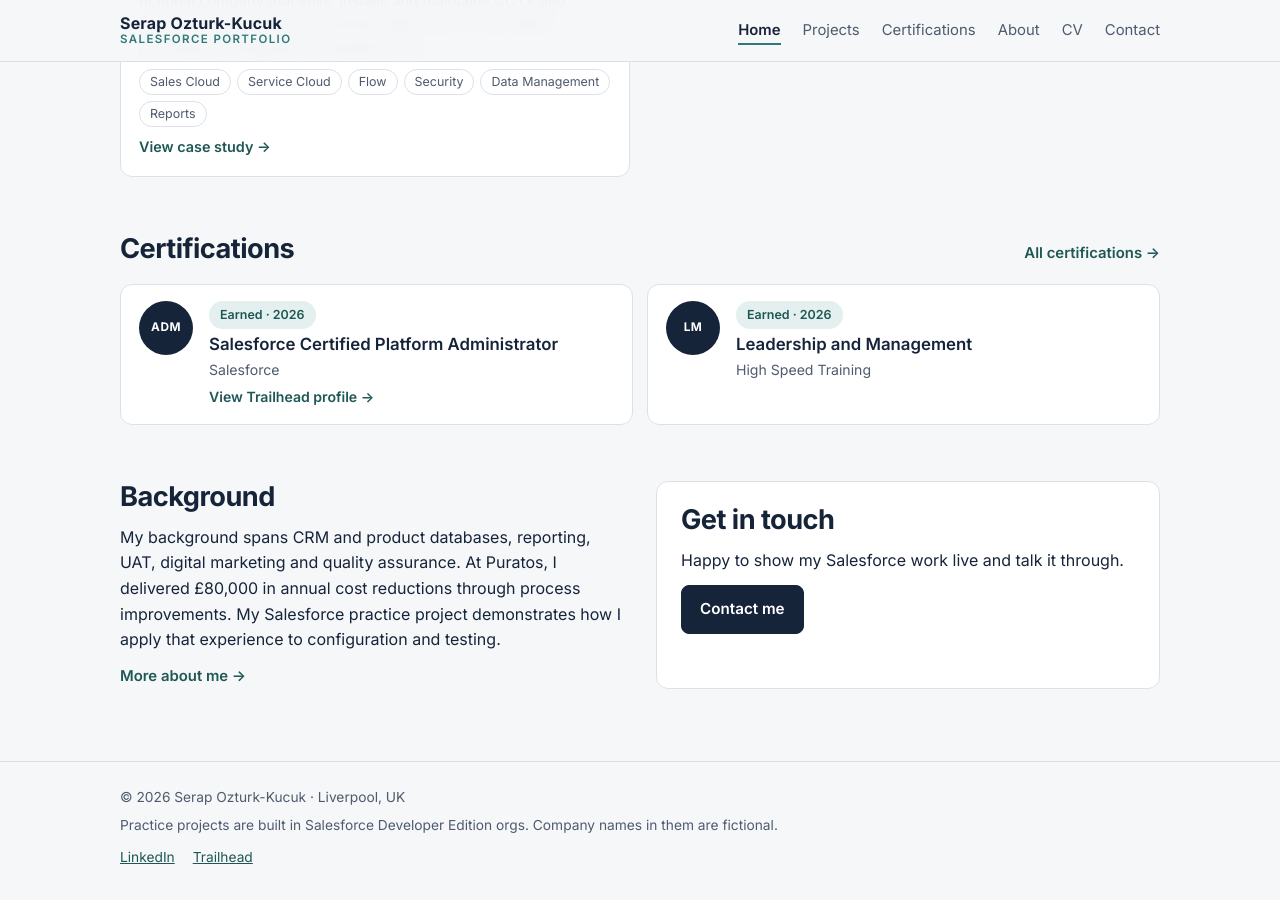
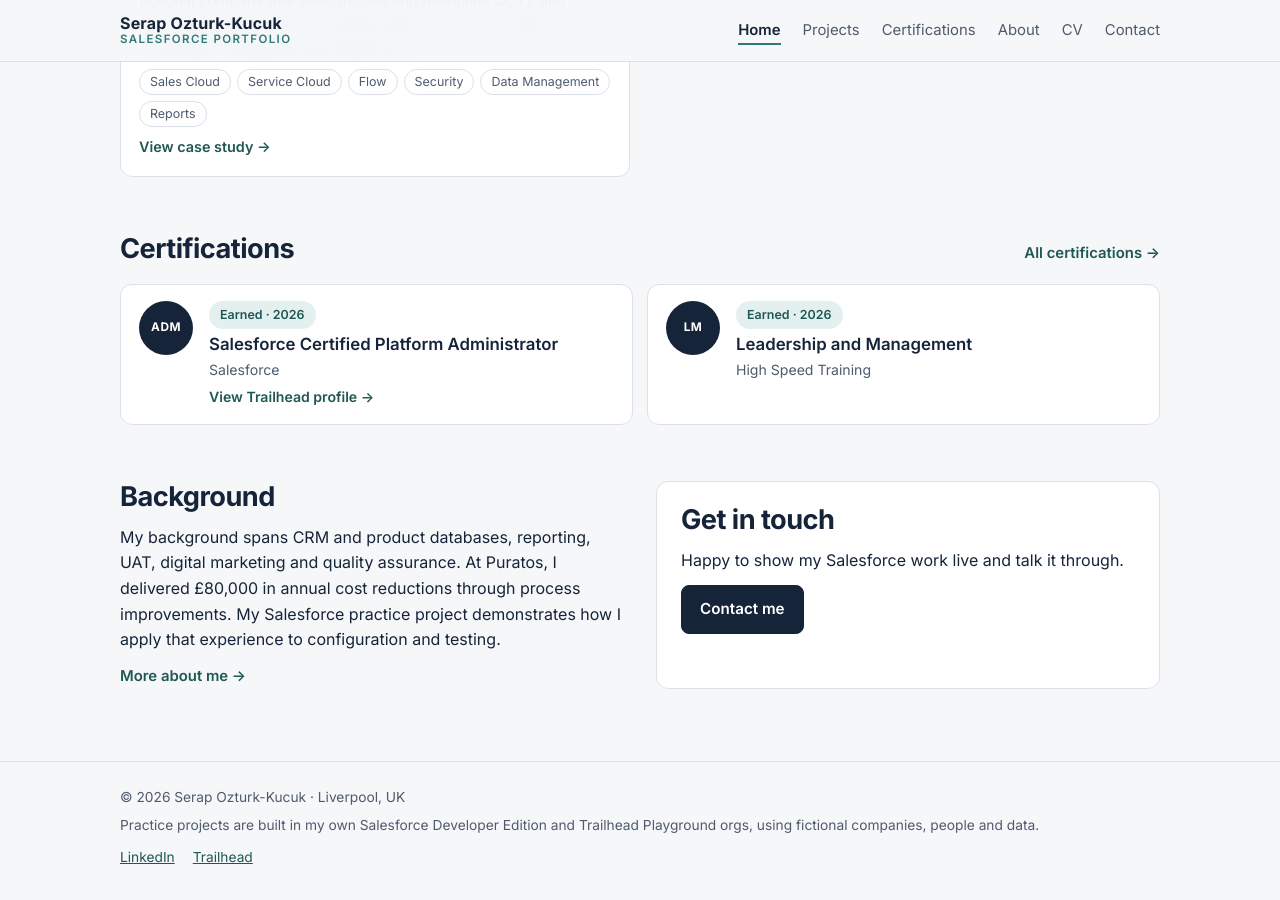
Before and after one commit to serapozturkkucuk/serapozturkkucuk.github.io, a Jekyll site: the page built from index.html, in a window 1280 px wide and 900 px high, scrolled down 1012 px. Built offline with Jekyll 4.4.1, drawn with Linux system fonts in a browser that asks for light colours.

Commit message:
Update footer practice org disclaimer

```diff
--- a/_includes/footer.html
+++ b/_includes/footer.html
@@ -1,7 +1,7 @@
 <footer class="site-foot">
   <div class="wrap foot-row">
     <p>© {{ site.time | date: "%Y" }} {{ site.author.name }} · {{ site.author.location }}</p>
-    <p>Practice projects are built in Salesforce Developer Edition orgs. Company names in them are fictional.</p>
+    <p>Practice projects are built in my own Salesforce Developer Edition and Trailhead Playground orgs, using fictional companies, people and data.</p>
     <ul class="foot-links">
       <li><a href="{{ site.author.linkedin }}">LinkedIn</a></li>
       <li><a href="{{ site.author.trailhead }}">Trailhead</a></li>
```
